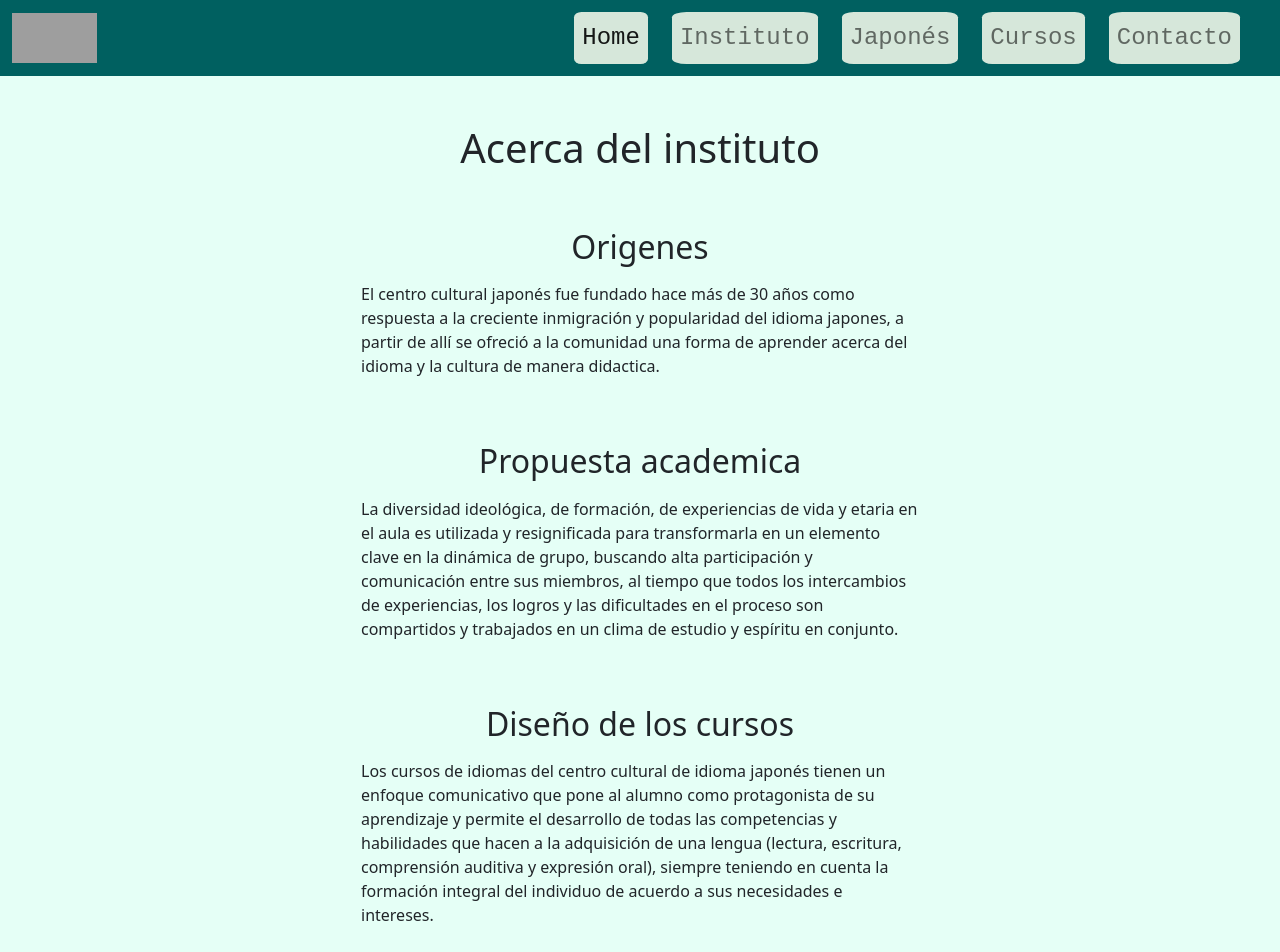
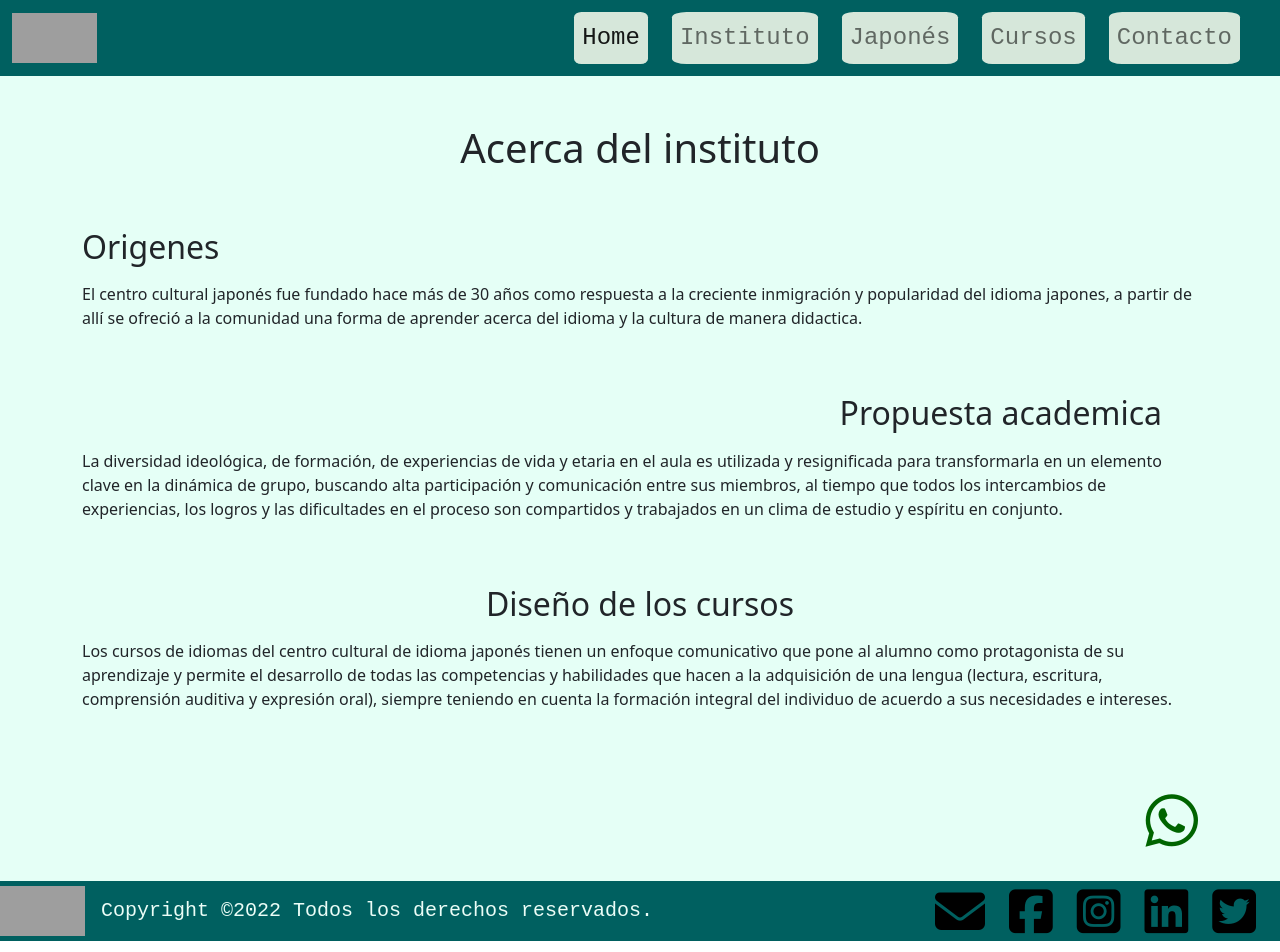
Before and after one commit to Jokyto/Coder_desarrollo_web, a plain HTML site: page pages/instituto.html in a window 1280 px wide. Shown: the top 952 px of the page. Drawn offline with Linux system fonts and the light colour scheme; grey boxes are pictures that could not be loaded.

Commit message:
Se agregaron comentarios a forma de aclaración en ciertas partes del codigo para que ayudar a leer el codigo mejor.

```diff
--- a/css/styles.css
+++ b/css/styles.css
@@ -1,8 +1,12 @@
+/*Header*/
+
 header nav ul li{
     border: 10% solid #D6E7DA;
     background-color: #D6E7DA;
     border-radius: 10%;
 }
+
+/*Texto del navbar*/
 
 header nav ul li a{
     font-size: 150%;
@@ -11,11 +15,34 @@ header nav ul li a{
     font-family: 'Courier New', Courier, monospace, cursive;
 }
 
+header nav div button{
+    color: #E5FFF6;
+    justify-items: flex-end;
+}
+/*Cuando se pasa el mouse por arriba,
+me cambia el color del background de los botones.*/
+
 header nav ul li:hover{
     background-color: #4e5db4;
     border: #4e5db4;
     text-emphasis-color: #E7FEFE;
 }
+
+/*Main*/
+
+main{
+    background-color: #E5FFF6;
+}
+
+/*Logo de whatsapp*/
+
+main .logo_de_whatsapp{
+    font-size: 60px;
+    text-decoration: none;
+    color: darkgreen;
+}
+
+/*Footer*/
 
 footer .copyright{
     display: inline-flex;
@@ -25,17 +52,9 @@ footer .copyright{
     font-size: 20px;
 }
 
+/*Iconos de las redes sociales.*/
+
 footer a i{
-    font-size: 40px;
+    font-size: 50px;
     color: rgb(0, 0, 0);
 }
-
-main{
-    background-color: #E5FFF6;
-}
-
-main .logo_de_whatsapp{
-    font-size: 60px;
-    text-decoration: none;
-    color: darkgreen;
-}
--- a/pages/instituto.html
+++ b/pages/instituto.html
@@ -14,11 +14,14 @@
 
 <body>
     <header>
+        <!--Aca hago un header con navbar para que cuando la pantalla sea menor a cierto ancho en vez de aparecer todo,
+        solo aparece un icono que despliega las opciones en vertical para la versión mobile.-->
         <nav class="navbar navbar-expand-lg navbar-light" style="background-color: #006060;">
             <div class="container-fluid">
                 <a class="navbar-brand" href="index.html">
                     <img src="https://i.imgur.com/2U3w3eY.png" alt="Logo" width="85" height="50">
                 </a>
+                <!--Este es el boton que después va a desplegar para la verción mobile-->
                 <button class="navbar-toggler justify-content-end" type="button" data-bs-toggle="collapse"
                     data-bs-target="#navbarSupportedContent" aria-controls="navbarSupportedContent"
                     aria-expanded="false" aria-label="Toggle navigation">
@@ -50,6 +53,7 @@
     </header>
     <main>
         <div class="container">
+            <!--Titulo-->
             <div class="row">
                 <div class="col flex-column d-flex align-items-center justify-content-center p-5">
                     <h1>
@@ -57,10 +61,11 @@
                     </h1>
                 </div>
             </div>
+            <!--Sub titulo con parrafo puesto tres veces-->
             <div class="d-flex flex-column flex-column d-flex align-items-center justify-content-center">
-                <div class="col-6 flex-column d-flex align-items-center justify-content-center">
+                <div class="col flex-column d-flex align-items-center justify-content-center">
                     <div class="row mb-5">
-                        <div class="d-flex align-items-center justify-content-center mb-2">
+                        <div class="d-flex align-items-center justify-content-star mb-2">
                             <h2>
                                 Origenes
                             </h2>
@@ -74,7 +79,7 @@
                         </div>
                     </div>
                     <div class="row mb-5">
-                        <div class="d-flex align-items-center justify-content-center mb-2">
+                        <div class="d-flex align-items-center justify-content-end pe-5 mb-2">
                             <h2>
                                 Propuesta academica
                             </h2>
@@ -97,7 +102,8 @@
                         </div>
                         <div class="d-flex align-items-center justify-content-center">
                             <p>
-                                Los cursos de idiomas del centro cultural de idioma japonés tienen un enfoque comunicativo que pone al alumno como protagonista de su aprendizaje y
+                                Los cursos de idiomas del centro cultural de idioma japonés tienen un enfoque
+                                comunicativo que pone al alumno como protagonista de su aprendizaje y
                                 permite el desarrollo de todas las competencias y habilidades que hacen a la adquisición
                                 de una lengua (lectura, escritura, comprensión auditiva y expresión oral), siempre
                                 teniendo en cuenta la formación integral del individuo de acuerdo a sus necesidades e
@@ -107,6 +113,7 @@
                     </div>
                 </div>
             </div>
+            <!--Logo de whatsapp-->
             <div class="d-flex justify-content-end pb-3">
                 <a class="logo_de_whatsapp" href="https://web.whatsapp.com/" target="_blank">
                     <i class="fa-brands fa-whatsapp"></i>
@@ -115,6 +122,8 @@
         </div>
     </main>
     <footer>
+        <!--Aca en el footer cuando la pagina se hace muy pequeña para poner el texto de copyright,
+        este desaparece y alinea los iconos de las redes centrado en el medio en vez de al final.-->
         <div class="d-flex flex-row align-items-center" style="background-color: #006060;">
             <a class="navbar-brand" href="index.html">
                 <img src="https://i.imgur.com/2U3w3eY.png" alt="Logo" width="85" height="50">
```
Also changed, not shown: pages/contacto.html (+8 -0 lines), pages/cursos.html (+8 -0 lines), pages/index.html (+17 -3 lines), pages/japones.html (+13 -2 lines).
